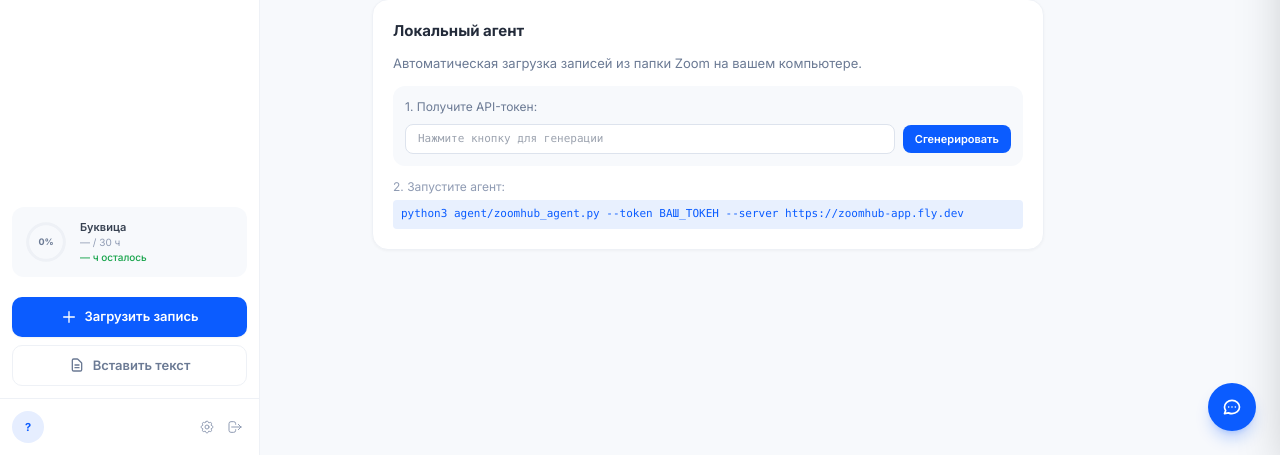
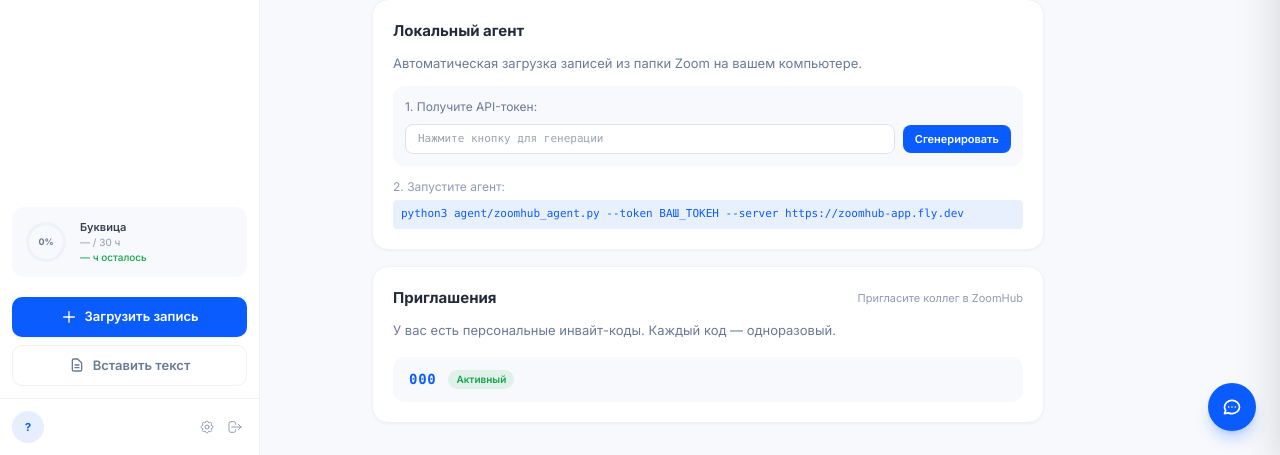
Before and after one commit to OlmasKotaullin/zoomhub, a Python web app: template app/templates/settings.html in a window 1280 px wide. Shown: the part 1700-2155 px from the top of the page. Run offline with Jinja, Linux system fonts and the light colour scheme; the template is opened without the code that fills it: most values are stand-ins (such as "Sample title", 1, 10 or a date in 2020); some libraries are stand-ins or nearby versions.

Commit message:
feat: invite-only distribution — 2 personal invite codes per user
- Auto-generate 2 single-use invite codes on registration
- Show invite codes in Settings with copy button and status
- Admin can give additional invite codes to any user
- InviteCode model: owner_id (who owns), used_by_id (who used)
- Admin panel: invite count column + "give invites" button

Co-Authored-By: Claude Opus 4.6 (1M context) <noreply@anthropic.com>

```diff
--- a/app/models.py
+++ b/app/models.py
@@ -49,6 +49,11 @@ class InviteCode(Base):
     is_active = Column(Boolean, default=True)
     created_at = Column(DateTime, default=utcnow)
     expires_at = Column(DateTime, nullable=True)
+    owner_id = Column(Integer, ForeignKey("users.id"), nullable=True)
+    used_by_id = Column(Integer, ForeignKey("users.id"), nullable=True)
+
+    owner = relationship("User", foreign_keys=[owner_id])
+    used_by = relationship("User", foreign_keys=[used_by_id])
 
 
 class User(Base):
--- a/app/routers/folders.py
+++ b/app/routers/folders.py
@@ -6,7 +6,7 @@ from pathlib import Path
 
 from app.database import get_db
 from app.deps import templates, get_current_user_optional, get_user_folder
-from app.models import Folder, Meeting
+from app.models import Folder, Meeting, InviteCode
 from app.config import (
     ZOOM_CLIENT_ID, ZOOM_CLIENT_SECRET, ZOOM_ACCOUNT_ID,
     TELEGRAM_API_ID, TELEGRAM_API_HASH, BUKVITSA_BOT_USERNAME,
@@ -89,6 +89,7 @@ async def settings_page(request: Request, db: Session = Depends(get_db)):
         "whisper_model": config_module.WHISPER_MODEL,
         "server_keys": server_keys,
         "server_keys_masked": server_keys_masked,
+        "user_invites": db.query(InviteCode).filter(InviteCode.owner_id == user.id).all(),
     })
 
 
--- a/app/templates/settings.html
+++ b/app/templates/settings.html
@@ -323,7 +323,39 @@
     </div>
   </div>
 
-  <!-- Claude Panel Settings — скрыт до реализации функционала -->
+  <!-- Инвайт-коды -->
+  <div class="z-card p-5 anim-up" style="animation-delay:0.24s">
+    <div class="flex items-center justify-between mb-3">
+      <h3 class="font-bold text-[15px]">Приглашения</h3>
+      <span class="text-[11px] text-g-400">Пригласите коллег в ZoomHub</span>
+    </div>
+    <p class="text-[13px] text-g-500 mb-4">У вас есть персональные инвайт-коды. Каждый код — одноразовый.</p>
+    {% if user_invites %}
+    <div class="space-y-2">
+      {% for inv in user_invites %}
+      <div class="flex items-center justify-between bg-g-50 rounded-xl px-4 py-3">
+        <div class="flex items-center gap-3">
+          <code class="text-[14px] font-mono font-bold text-zoom tracking-wider">{{ inv.code }}</code>
+          {% if inv.used_count >= inv.max_uses %}
+            <span class="text-[10px] font-semibold text-g-400 bg-g-200 px-2 py-0.5 rounded-full">Использован</span>
+          {% else %}
+            <span class="text-[10px] font-semibold text-ok bg-ok/10 px-2 py-0.5 rounded-full">Активный</span>
+          {% endif %}
+        </div>
+        <div class="flex items-center gap-2">
+          {% if inv.used_count >= inv.max_uses and inv.used_by %}
+            <span class="text-[11px] text-g-400">→ {{ inv.used_by.name }}</span>
+          {% elif inv.used_count < inv.max_uses %}
+            <button onclick="copyInvite('{{ inv.code }}')" class="text-[11px] text-zoom hover:underline">Скопировать</button>
+          {% endif %}
+        </div>
+      </div>
+      {% endfor %}
+    </div>
+    {% else %}
+    <p class="text-[13px] text-g-400">У вас пока нет инвайт-кодов.</p>
+    {% endif %}
+  </div>
 
 </div>
 
@@ -421,6 +453,13 @@ function generateAgentToken() {
   });
 }
 
+function copyInvite(code) {
+  navigator.clipboard.writeText(code).then(() => {
+    event.target.textContent = 'Скопировано!';
+    setTimeout(() => { event.target.textContent = 'Скопировать'; }, 2000);
+  });
+}
+
 function showOwnKeyInput(providerId) {
   const hidden = document.getElementById('hidden-key-' + providerId);
   const ownInput = document.getElementById('own-input-' + providerId);
```
Also changed, not shown: app/database.py (+9 -0 lines), app/routers/admin.py (+27 -0 lines), app/routers/auth.py (+12 -0 lines), app/templates/admin.html (+9 -0 lines).
